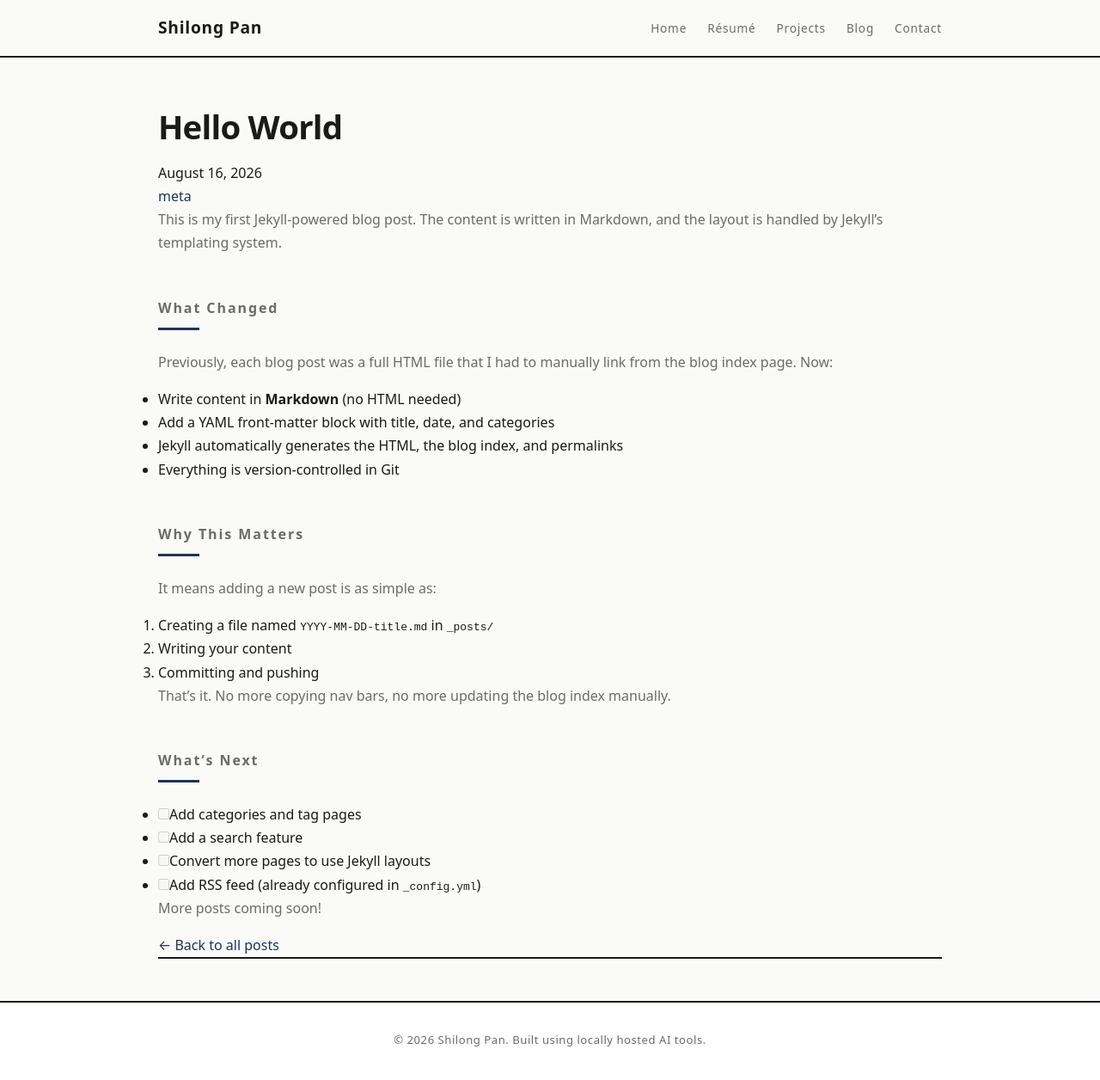
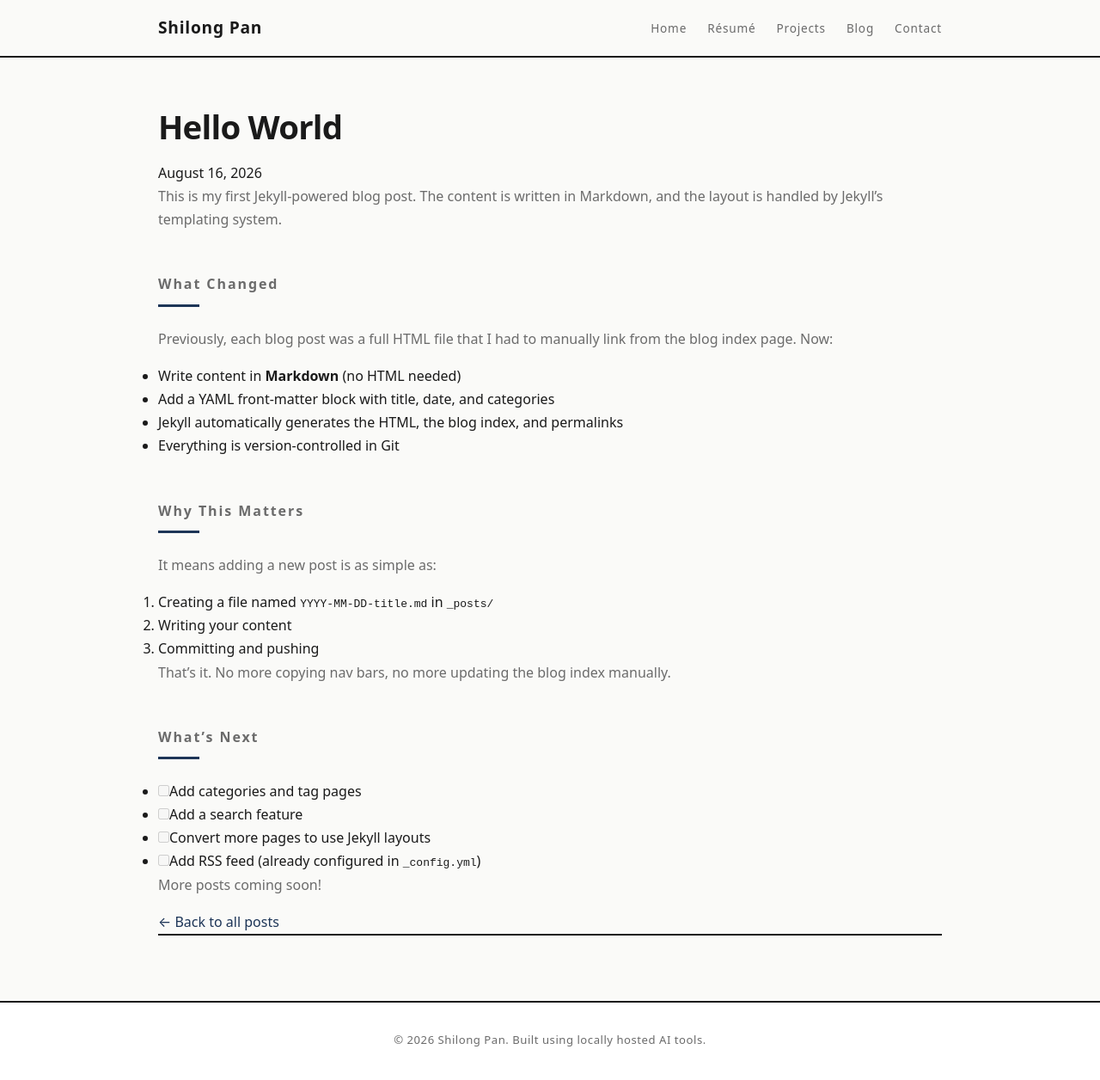
Before and after one commit to ShilongPan/ShilongPan.github.io, a Jekyll site: the page built from _posts/2026-08-16-hello-world.md, in a window 1280 px wide and 1268 px high. Shown: the top 1256 px of the window at 86% size. Built offline with Jekyll 4.4.1, drawn with Linux system fonts in a browser that asks for light colours.

Commit message:
Remove categories tag display from blog posts

```diff
--- a/_layouts/post.html
+++ b/_layouts/post.html
@@ -9,13 +9,6 @@ layout: default
       <time datetime="{{ page.date | date_to_xmlschema }}" class="post-date">
         {{ page.date | date: "%B %d, %Y" }}
       </time>
-      {% if page.categories %}
-      <div class="post-categories">
-        {% for category in page.categories %}
-        <a href="{{ category | slugify | prepend: '/blog/category/' | relative_url }}" class="category-tag">{{ category }}</a>
-        {% endfor %}
-      </div>
-      {% endif %}
     </header>
 
     {% if page.thumbnail %}
```
Also changed, not shown: _posts/2026-08-14-building-a-website.md (+0 -1 lines).
